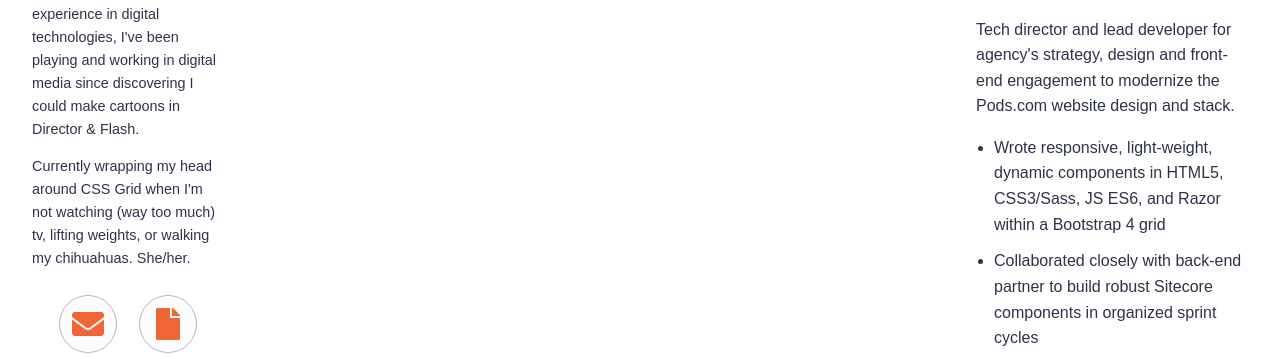
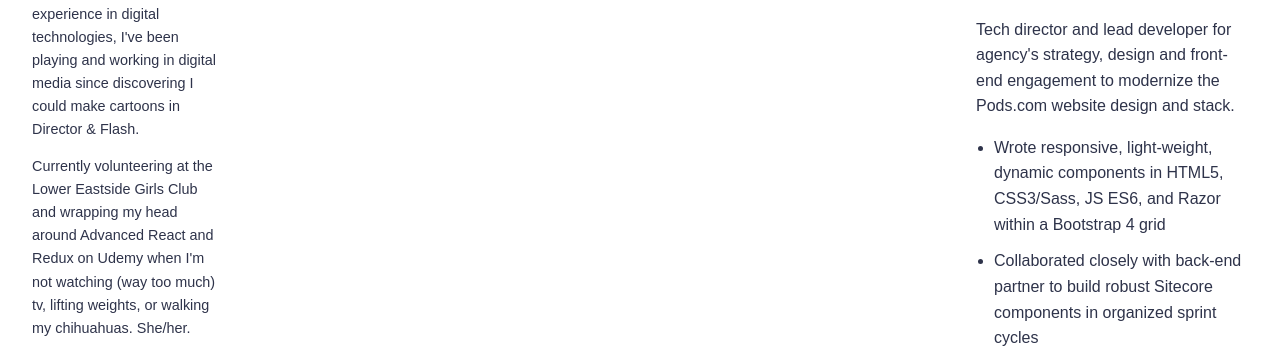
Before and after one commit to buhny/projects, a plain HTML site: page index.html in a window 1280 px wide. Shown: the part 193-552 px from the top of the page. Drawn offline with Linux system fonts and the light colour scheme; a web font is replaced by a local one.

Commit message:
updates about section content

```diff
--- a/index.html
+++ b/index.html
@@ -39,8 +39,8 @@
       <div class="profile__bio side-gutters--standard">
         <p>Developer with 15+ years of experience in digital technologies, I've been playing and working in digital
           media since discovering I could make cartoons in Director &amp; Flash.</p>
-        <p>Currently wrapping my head around CSS Grid when I'm not watching (way too much) tv, lifting weights, or
-          walking my chihuahuas. She/her.</p>
+        <p>Currently volunteering at the Lower Eastside Girls Club and wrapping my head around Advanced React and Redux
+          on Udemy when I'm not watching (way too much) tv, lifting weights, or walking my chihuahuas. She/her.</p>
         <nav class="contact-links">
           <ul class="list--grid list--style-none">
             <li>
```
